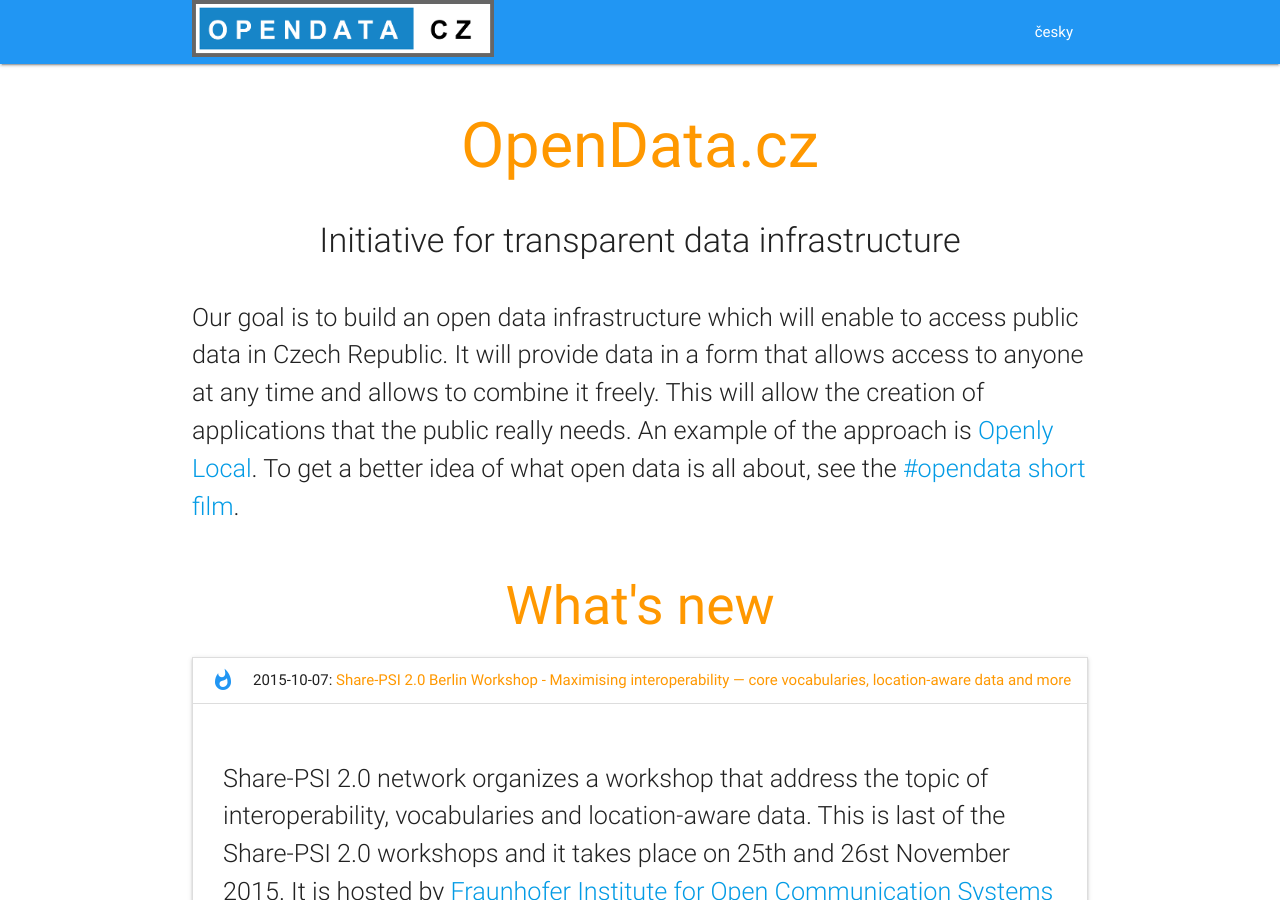
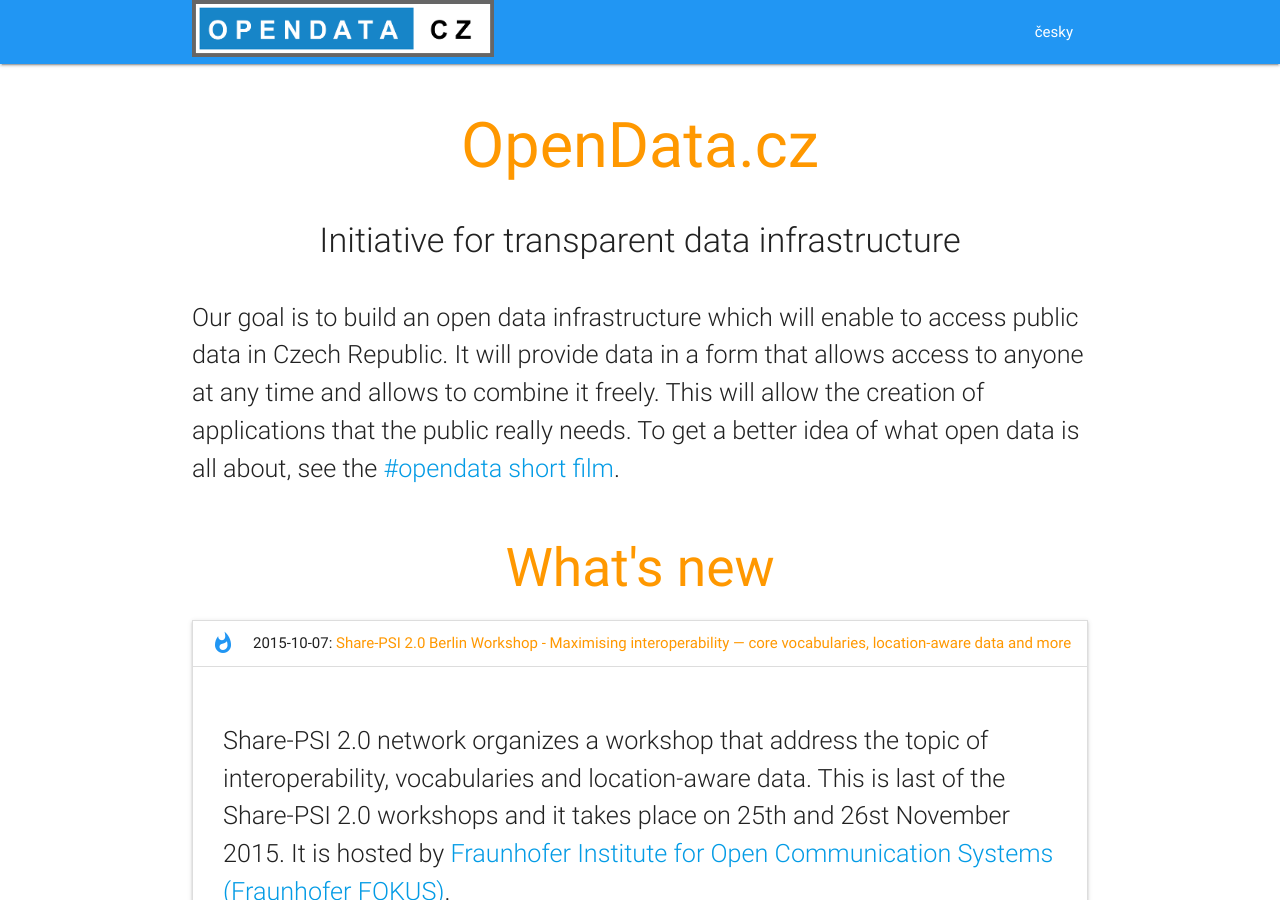
Before and after one commit to opendatacz/opendatacz.github.io, a Jekyll site: the page built from en/index.html, in a window 1280 px wide and 900 px high. Built offline with Jekyll 4.4.1, drawn with Linux system fonts in a browser that asks for light colours; nearby versions of some CDN libraries.

Commit message:
Update index.html

```diff
--- a/en/index.html
+++ b/en/index.html
@@ -10,7 +10,7 @@
       <div class="row center">
         <h4 class="header col s12 light">Initiative for transparent data infrastructure</h4>
       </div>
-        <p class="flow-text"> Our goal is to build an open data infrastructure which will enable to access public data in Czech Republic. It will provide data in a form that allows access to anyone at any time and allows to combine it freely. This will allow the creation of applications that the public really needs. An example of the approach is <a href="http://openlylocal.com/">Openly Local</a>. To get a better idea of what open data is all about, see the <a href="/movie/">#opendata short film</a>.</p>
+        <p class="flow-text"> Our goal is to build an open data infrastructure which will enable to access public data in Czech Republic. It will provide data in a form that allows access to anyone at any time and allows to combine it freely. This will allow the creation of applications that the public really needs. To get a better idea of what open data is all about, see the <a href="/movie/">#opendata short film</a>.</p>
     </div>
 </div>
 
```
